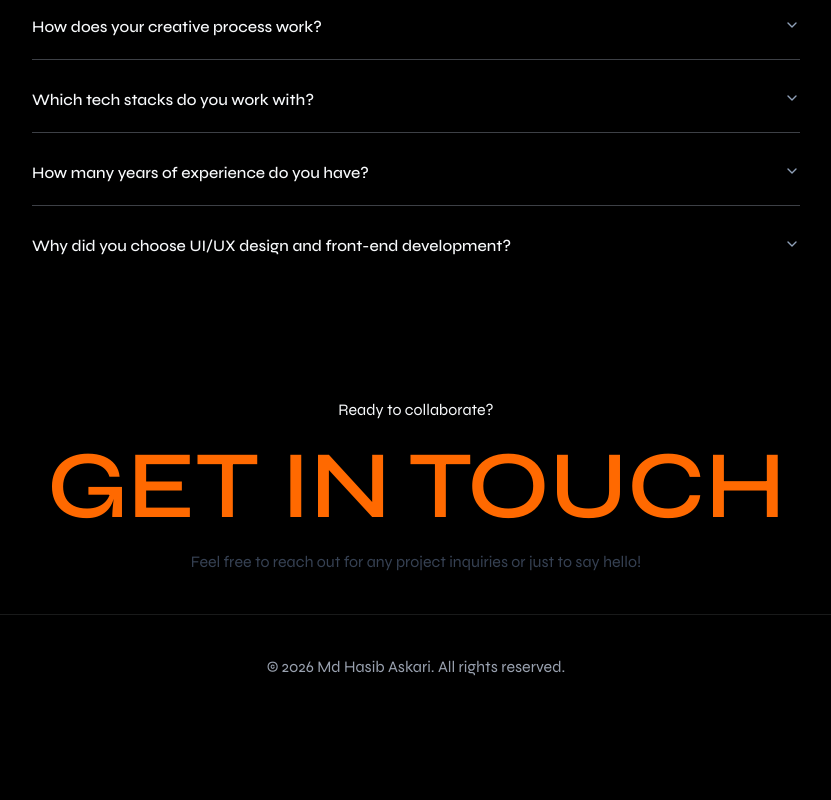
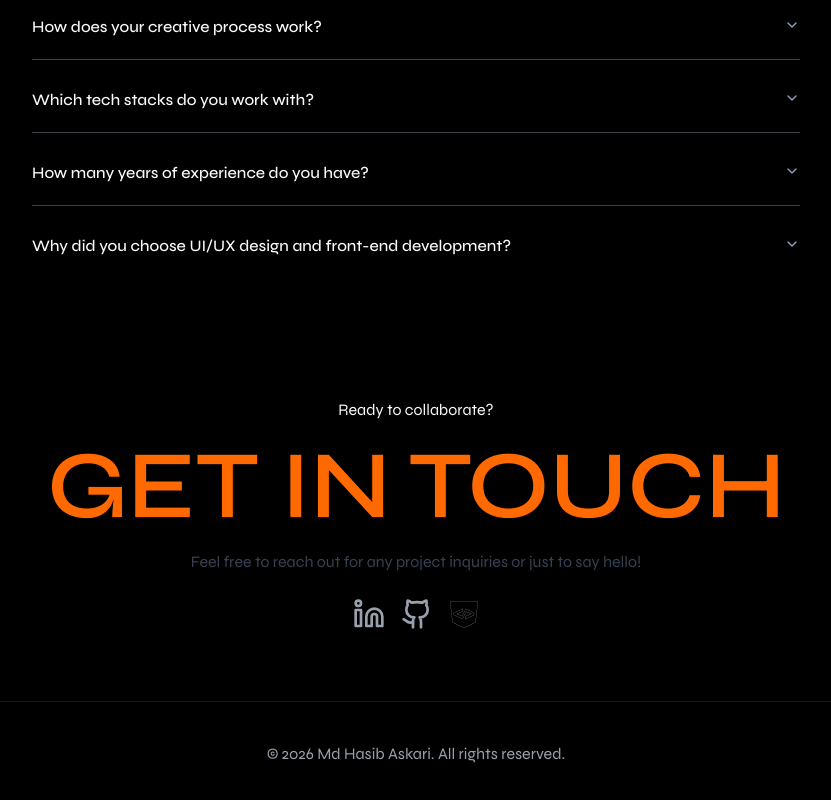
Before and after one commit to Md-Hasib-Askari/portfolioV3, a Next.js app: page / in a window 1280 px wide. Shown: the part 3886-4686 px from the top of the page, without its empty margins (224-1055 px from the left). Before the commit the page ends 4605 px from the top, so only its background shows below. Built offline with nearby package versions, Linux system fonts and the light colour scheme; a web font is replaced by a local one.

Commit message:
feat: add social media links to ContactSection and import necessary icons

```diff
--- a/components/layout/contact.tsx
+++ b/components/layout/contact.tsx
@@ -1,4 +1,6 @@
 import { sectionStyle } from '@/app/page'
+import { Github, Linkedin } from 'lucide-react'
+import Link from 'next/link'
 
 export default function ContactSection() {
     return (
@@ -6,6 +8,26 @@ export default function ContactSection() {
             <p className="text-sm sm:text-base">Ready to collaborate?</p>
             <p className='text-4xl sm:text-6xl lg:text-8xl text-orange-500 font-semibold'>GET IN TOUCH</p>
             <p className='text-gray-700 text-sm sm:text-base'>Feel free to reach out for any project inquiries or just to say hello!</p>
+
+            <div className="mb-6">
+                <ul className="flex flex-row gap-4 justify-center items-center">
+                    <li>
+                        <Link href="https://www.linkedin.com/in/mdhasibaskari/" target="_blank" rel="noopener noreferrer" className="inline-flex items-center space-x-2 text-gray-400 hover:text-gray-200 mt-2">
+                            <Linkedin className="size-8" />
+                        </Link>
+                    </li>
+                    <li>
+                        <Link href="https://www.github.com/Md-Hasib-Askari/" target="_blank" rel="noopener noreferrer" className="inline-flex items-center space-x-2 text-gray-400 hover:text-gray-200 mt-2">
+                            <Github className="size-8" />
+                        </Link>
+                    </li>
+                    <li>
+                        <a href="mailto:rnadoha@gmail.com" className="inline-flex items-center space-x-2 text-gray-400 hover:text-gray-200 mt-2">
+                            <i className="devicon-google-plain text-3xl"></i>
+                        </a>
+                    </li>
+                </ul>
+            </div>
         </section>
     )
 }
--- a/components/layout/footer.tsx
+++ b/components/layout/footer.tsx
@@ -1,3 +1,6 @@
+import { Github, Linkedin } from "lucide-react";
+import Link from "next/link";
+
 export default function Footer() {
     return (
         <footer className="max-w-7xl mx-auto text-center my-10">
```
